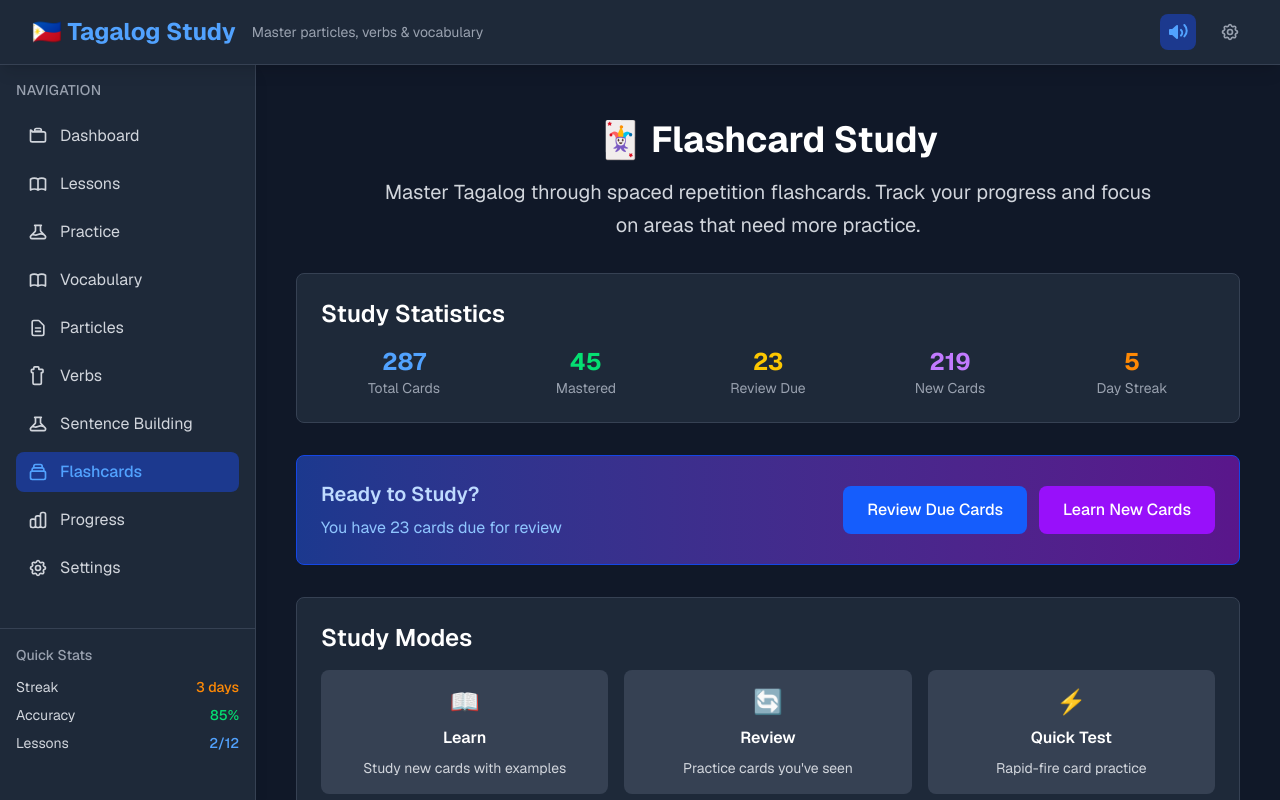
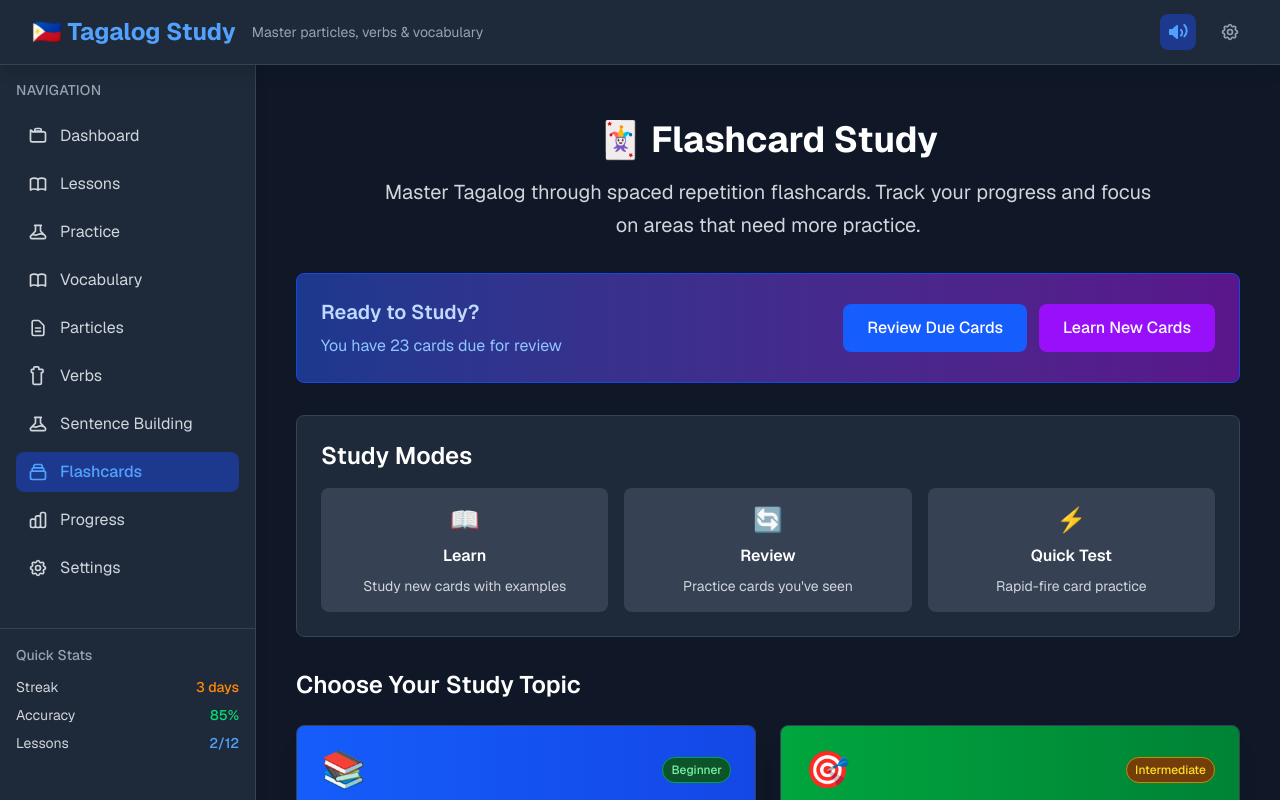
Before and after one commit to glowupmatt/learn_tagalog, a Next.js app: page /flashcards in a window 1280 px wide. Shown: the top 800 px of the page. Built offline with nearby package versions, Linux system fonts and the light colour scheme.

Commit message:
remove progress tracking

```diff
--- a/src/app/flashcards/page.tsx
+++ b/src/app/flashcards/page.tsx
@@ -88,33 +88,6 @@ export default function FlashcardsPage() {
             Master Tagalog through spaced repetition flashcards. Track your progress
             and focus on areas that need more practice.
           </p>
-        </div>
-
-        {/* Study Stats */}
-        <div className="bg-gray-800 rounded-lg p-4 sm:p-6 border border-gray-700 mb-6 sm:mb-8">
-          <h2 className="text-xl sm:text-2xl font-semibold text-white mb-3 sm:mb-4">Study Statistics</h2>
-          <div className="grid grid-cols-2 md:grid-cols-5 gap-4">
-            <div className="text-center">
-              <div className="text-xl sm:text-2xl font-bold text-blue-400">{stats.totalCards}</div>
-              <div className="text-xs sm:text-sm text-gray-400">Total Cards</div>
-            </div>
-            <div className="text-center">
-              <div className="text-xl sm:text-2xl font-bold text-green-400">{stats.masteredCards}</div>
-              <div className="text-xs sm:text-sm text-gray-400">Mastered</div>
-            </div>
-            <div className="text-center">
-              <div className="text-xl sm:text-2xl font-bold text-yellow-400">{stats.reviewCards}</div>
-              <div className="text-xs sm:text-sm text-gray-400">Review Due</div>
-            </div>
-            <div className="text-center">
-              <div className="text-xl sm:text-2xl font-bold text-purple-400">{stats.newCards}</div>
-              <div className="text-xs sm:text-sm text-gray-400">New Cards</div>
-            </div>
-            <div className="text-center">
-              <div className="text-xl sm:text-2xl font-bold text-orange-400">{stats.studyStreak}</div>
-              <div className="text-xs sm:text-sm text-gray-400">Day Streak</div>
-            </div>
-          </div>
         </div>
 
         {/* Quick Actions */}
```
